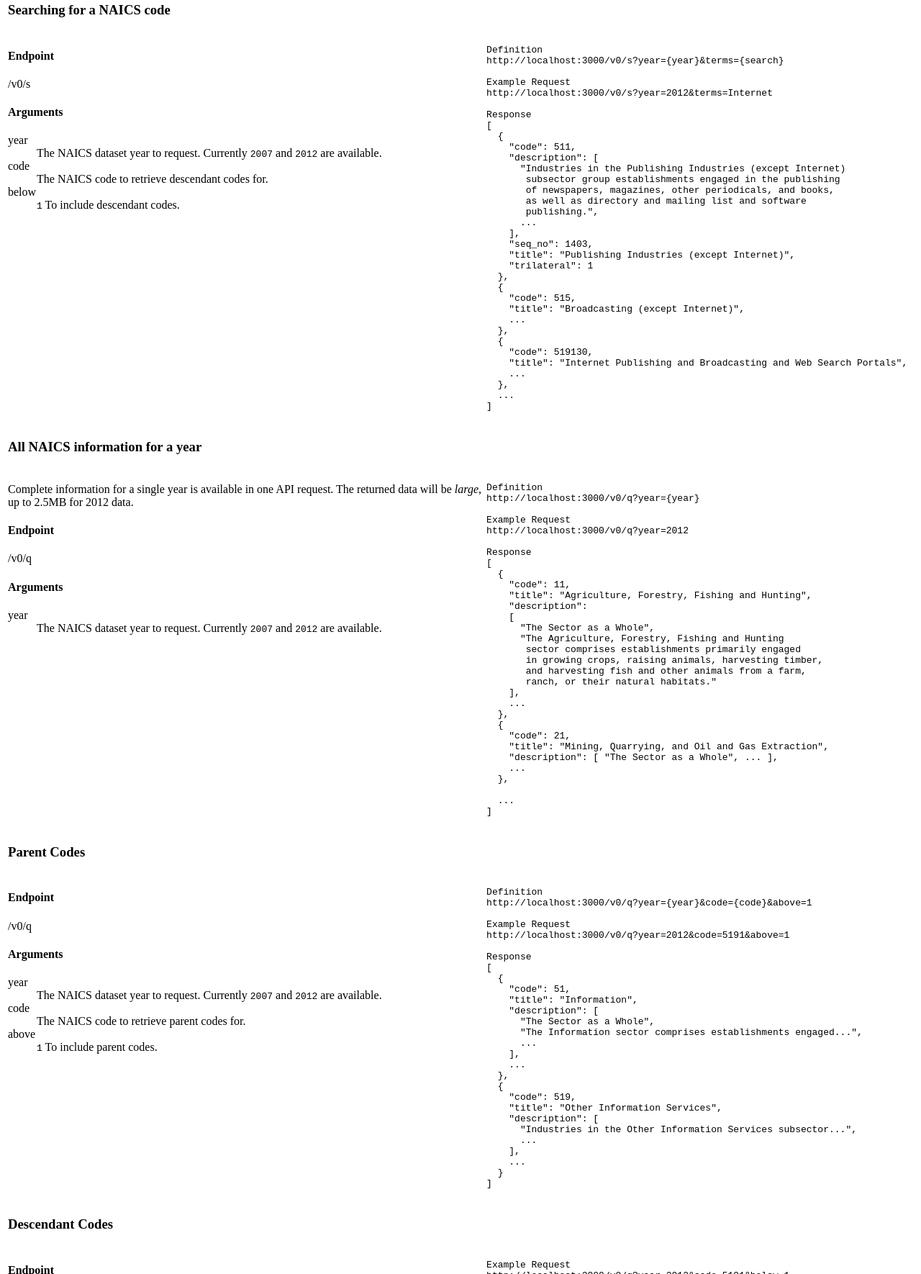
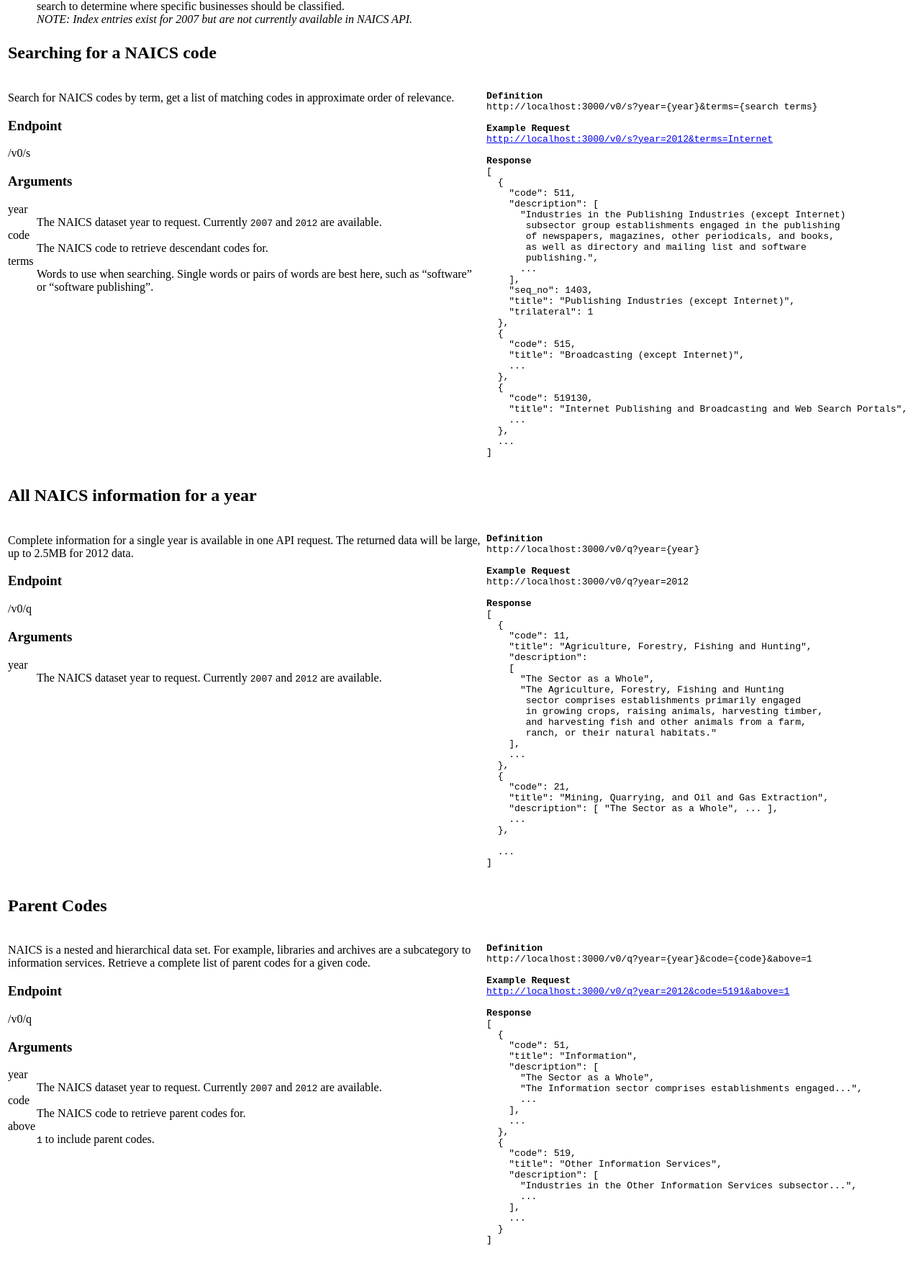
Before and after one commit to codeforamerica/naics-api, a website: page index.html in a window 1280 px wide. Shown: the part 1030-2800 px from the top of the page at 72% size. Drawn offline with Linux system fonts and the light colour scheme.

Commit message:
Tweak the docs, add words, mess with CSS

```diff
--- a/index.html
+++ b/index.html
@@ -16,6 +16,14 @@
     {
       white-space: pre;
       font-family: monospace;
+    }
+
+    td.example h4
+    {
+        font-size: 100%;
+        margin: 0;
+        padding: 0;
+        display: inline;
     }
 
   -->
@@ -40,18 +48,21 @@
 
   <table>
     <tr>
-      <td>
-        <h3>One NAICS Code</h3>
-      </td>
-      <td class="example">
+      <td colspan="2">
+        <h2>One NAICS Code</h2>
       </td>
     </tr>
     <tr>
       <td>
-        <h4>Endpoint</h4>
+        <p>
+          Retrieve available data for a single NAICS code from a given year,
+          including title, description, cross references, and index text.
+        </p>
+
+        <h3>Endpoint</h3>
         <p>/v0/q</p>
 
-        <h4>Arguments</h4>
+        <h3>Arguments</h3>
 
         <dl>
           <dt>year</dt>
@@ -60,7 +71,7 @@
           <dd>The NAICS code to retrieve.</dd>
         </dl>
 
-        <h4>Response Dictionary</h4>
+        <h3>Response Dictionary</h3>
           <dt>code</dt><dd>2-6 digit NAICS code.</dd>
           <dt>title</dt><dd>Name of the NAICS code.</dd>
           <dt>seq_no</dt><dd>Sequence number. Appears to be used as a primary key in databases by some agencies.</dd>
@@ -73,13 +84,13 @@
           <dt>index (2012 6-digit codes only)</dt><dd> If present, an array of other titles that belong under this NAICS code. Useful as a keyword search to determine where specific businesses should be classified.<br><em>NOTE: Index entries exist for 2007 but are not currently available in NAICS API.</em></dd>
       </td>
       <td class="example">
-Definition
+<h4>Definition</h4>
 http://localhost:3000/v0/q?year={year}&amp;code={code}
 
-Example Request
-http://localhost:3000/v0/q?year=2012&amp;code=519120
+<h4>Example Request</h4>
+<a href="http://localhost:3000/v0/q?year=2012&amp;code=519120">http://localhost:3000/v0/q?year=2012&amp;code=519120</a>
 
-Response
+<h4>Response</h4>
 {
   "code": 519120,
   "title": "Libraries and Archives",
@@ -112,36 +123,39 @@ Response
       </td>
     </tr>
     <tr>
-      <td>
-        <h3>Searching for a NAICS code</h3>
-      </td>
-      <td class="example">
+      <td colspan="2">
+        <h2>Searching for a NAICS code</h2>
       </td>
     </tr>
     <tr>
       <td>
-        <h4>Endpoint</h4>
+        <p>
+          Search for NAICS codes by term, get a list of matching codes in
+          approximate order of relevance.
+        </p>
+
+        <h3>Endpoint</h3>
         <p>/v0/s</p>
 
-        <h4>Arguments</h4>
+        <h3>Arguments</h3>
 
         <dl>
           <dt>year</dt>
           <dd>The NAICS dataset year to request. Currently <samp>2007</samp> and <samp>2012</samp> are available.</dd>
           <dt>code</dt>
           <dd>The NAICS code to retrieve descendant codes for.</dd>
-          <dt>below</dt>
-          <dd><samp>1</samp> To include descendant codes.</dd>
+          <dt>terms</dt>
+          <dd>Words to use when searching. Single words or pairs of words are best here, such as “software” or “software publishing”.</dd>
         </dl>
       </td>
       <td class="example">
-Definition
-http://localhost:3000/v0/s?year={year}&amp;terms={search}
+<h4>Definition</h4>
+http://localhost:3000/v0/s?year={year}&amp;terms={search terms}
 
-Example Request
-http://localhost:3000/v0/s?year=2012&amp;terms=Internet
+<h4>Example Request</h4>
+<a href="http://localhost:3000/v0/s?year=2012&amp;terms=Internet">http://localhost:3000/v0/s?year=2012&amp;terms=Internet</a>
 
-Response
+<h4>Response</h4>
 [
   {
     "code": 511,
@@ -172,24 +186,21 @@ Response
       </td>
     </tr>
     <tr>
-      <td>
-        <h3>All NAICS information for a year</h3>
-      </td>
-      <td class="example">
+      <td colspan="2">
+        <h2>All NAICS information for a year</h2>
       </td>
     </tr>
     <tr>
       <td>
         <p>
           Complete information for a single year is available in one API
-          request. The returned data will be <em>large</em>, up to 2.5MB
-          for 2012 data.
+          request. The returned data will be large, up to 2.5MB for 2012 data.
         </p>
 
-        <h4>Endpoint</h4>
+        <h3>Endpoint</h3>
         <p>/v0/q</p>
 
-        <h4>Arguments</h4>
+        <h3>Arguments</h3>
 
         <dl>
           <dt>year</dt>
@@ -197,13 +208,13 @@ Response
         </dl>
       </td>
       <td class="example">
-Definition
+<h4>Definition</h4>
 http://localhost:3000/v0/q?year={year}
 
-Example Request
+<h4>Example Request</h4>
 http://localhost:3000/v0/q?year=2012
 
-Response
+<h4>Response</h4>
 [
   {
     "code": 11,
@@ -231,18 +242,22 @@ Response
       </td>
     </tr>
     <tr>
-      <td>
-        <h3>Parent Codes</h3>
-      </td>
-      <td class="example">
+      <td colspan="2">
+        <h2>Parent Codes</h2>
       </td>
     </tr>
     <tr>
       <td>
-        <h4>Endpoint</h4>
+        <p>
+          NAICS is a nested and hierarchical data set. For example, libraries
+          and archives are a subcategory to information services. Retrieve a
+          complete list of parent codes for a given code.
+        </p>
+
+        <h3>Endpoint</h3>
         <p>/v0/q</p>
 
-        <h4>Arguments</h4>
+        <h3>Arguments</h3>
 
         <dl>
           <dt>year</dt>
@@ -250,17 +265,17 @@ Response
           <dt>code</dt>
           <dd>The NAICS code to retrieve parent codes for.</dd>
           <dt>above</dt>
-          <dd><samp>1</samp> To include parent codes.</dd>
+          <dd><samp>1</samp> to include parent codes.</dd>
         </dl>
       </td>
       <td class="example">
-Definition
+<h4>Definition</h4>
 http://localhost:3000/v0/q?year={year}&amp;code={code}&amp;above=1
 
-Example Request
-http://localhost:3000/v0/q?year=2012&amp;code=5191&amp;above=1
+<h4>Example Request</h4>
+<a href="http://localhost:3000/v0/q?year=2012&amp;code=5191&amp;above=1">http://localhost:3000/v0/q?year=2012&amp;code=5191&amp;above=1</a>
 
-Response
+<h4>Response</h4>
 [
   {
     "code": 51,
@@ -285,18 +300,22 @@ Response
       </td>
     </tr>
     <tr>
-      <td>
-        <h3>Descendant Codes</h3>
-      </td>
-      <td class="example">
+      <td colspan="2">
+        <h2>Descendant Codes</h2>
       </td>
     </tr>
     <tr>
       <td>
-        <h4>Endpoint</h4>
+        <p>
+          NAICS is a nested and hierarchical data set. For example, information
+          services include news syndicates as a subcategory. Retrieve a
+          complete list of descendant codes for a given code.
+        </p>
+
+        <h3>Endpoint</h3>
         <p>/v0/q</p>
 
-        <h4>Arguments</h4>
+        <h3>Arguments</h3>
 
         <dl>
           <dt>year</dt>
@@ -304,14 +323,17 @@ Response
           <dt>code</dt>
           <dd>The NAICS code to retrieve descendant codes for.</dd>
           <dt>below</dt>
-          <dd><samp>1</samp> To include descendant codes.</dd>
+          <dd><samp>1</samp> to include descendant codes.</dd>
         </dl>
       </td>
       <td class="example">
-Example Request
-http://localhost:3000/v0/q?year=2012&amp;code=5191&amp;below=1
+<h4>Definition</h4>
+http://localhost:3000/v0/q?year={year}&amp;code={code}&amp;below=1
 
-Response
+<h4>Example Request</h4>
+<a href="http://localhost:3000/v0/q?year=2012&amp;code=5191&amp;below=1">http://localhost:3000/v0/q?year=2012&amp;code=5191&amp;below=1</a>
+
+<h4>Response</h4>
 [
   {
     "code": 51911,
```
Lines whose indentation alone changed are shown as unchanged.
